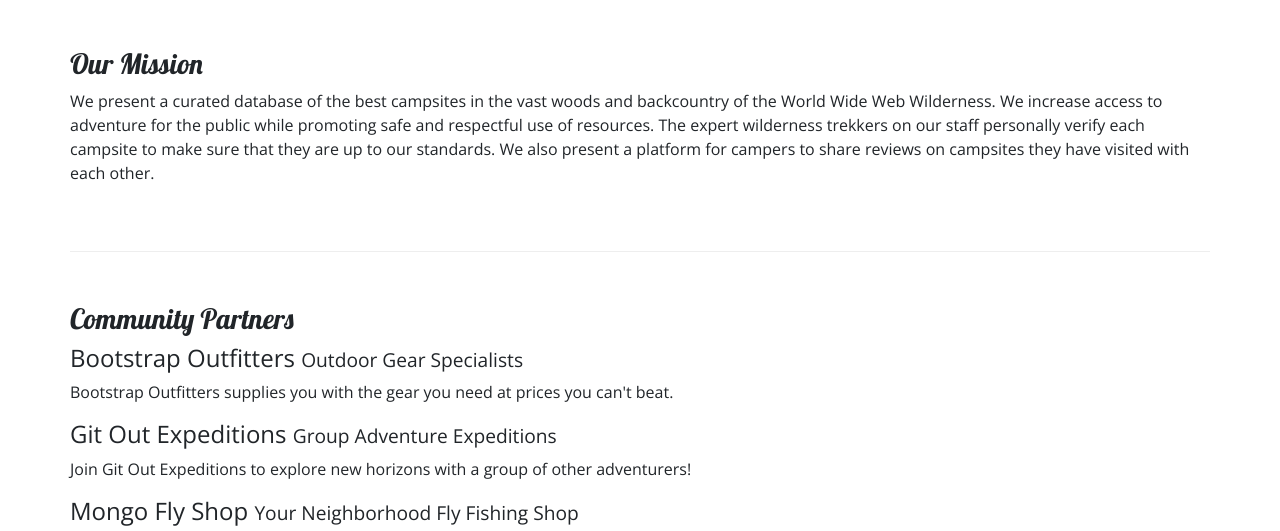
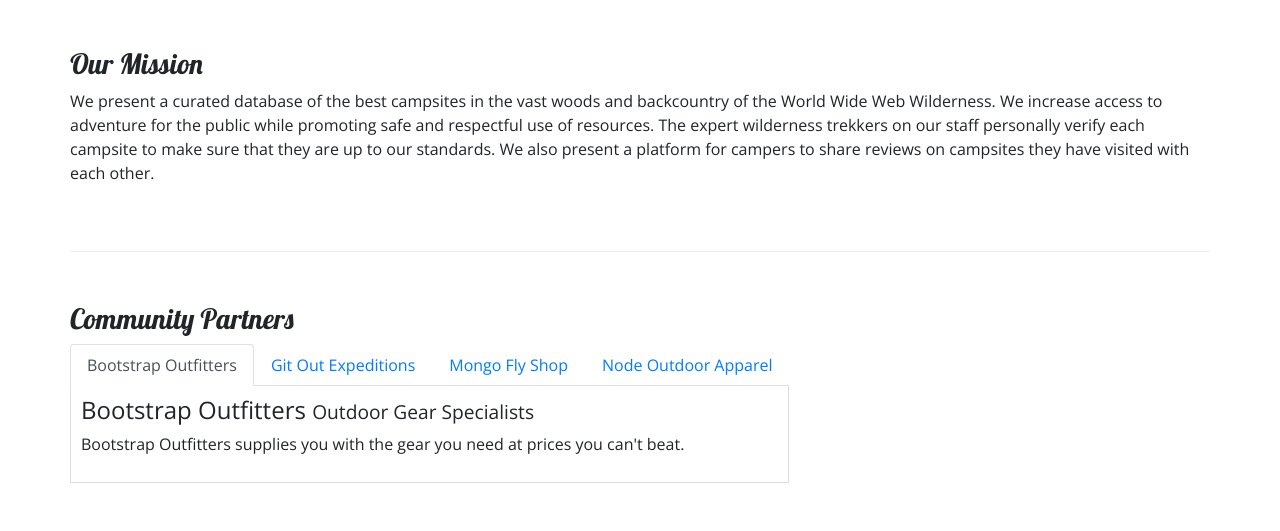
Before and after one commit to brandub/mount-joseph-hemp, a website: page aboutus.html in a window 1280 px wide. Shown: the part 358-889 px from the top of the page. Drawn offline with nearby package versions, Linux system fonts and the light colour scheme.

Commit message:
added tabs

```diff
--- a/aboutus.html
+++ b/aboutus.html
@@ -70,14 +70,27 @@
         <div class="row row-content">
             <div col="col">
                 <h3>Community Partners</h3>
-                <h4>Bootstrap Outfitters <small>Outdoor Gear Specialists</small></h4>
-                <p class="d-none d-sm-block">Bootstrap Outfitters supplies you with the gear you need at prices you can't beat.</p>
-                <h4>Git Out Expeditions <small>Group Adventure Expeditions</small></h4>
-                <p class="d-none d-sm-block">Join Git Out Expeditions to explore new horizons with a group of other adventurers!</p>
-                <h4>Mongo Fly Shop <small>Your Neighborhood Fly Fishing Shop</small></h4>
-                <p class="d-none d-sm-block">Need a new fishing pole, a tacklebox, or flies of all kinds? Stop by Mongo Fly Shop.</p>
-                <h4>Node Outdoor Apparel <small>Outdoor Clothes & Shoes</small></h4>
-                <p class="d-none d-sm-block">From polar fleeces to swimsuits, hiking boots to waders, a visit to Node will be sure to get you covered.</p>
+                <ul class="nav nav-tabs">
+                    <li class="nav-item"><a class="nav-link active" href="#bootstrap" role="tab" data-toggle="tab">Bootstrap Outfitters </a></li>
+                    <li class="nav-item"><a class="nav-link" href="#git" role="tab" data-toggle="tab">Git Out Expeditions </a></li>
+                    <li class="nav-item"><a class="nav-link" href="#mongo" role="tab" data-toggle="tab">Mongo Fly Shop </a></li>
+                    <li class="nav-item"><a class="nav-link" href="#node" role="tab" data-toggle="tab">Node Outdoor Apparel </a></li>
+                </ul>
+                <div class="tab-content">
+                    <div role="tabpanel" class="tab-pane fade show active" id="bootstrap"><h4>Bootstrap Outfitters <small>Outdoor Gear Specialists</small></h4>
+                        <p class="d-none d-sm-block">Bootstrap Outfitters supplies you with the gear you need at prices you can't beat.</p>
+                    </div>
+                    <div role="tabpanel" class="tab-pane fade" id="git"><h4>Git Out Expeditions <small>Group Adventure Expeditions</small></h4>
+                        <p class="d-none d-sm-block">Join Git Out Expeditions to explore new horizons with a group of other adventurers!</p>
+                    </div>
+                    <div role="tabpanel" class="tab-pane fade" id="mongo"><h4>Mongo Fly Shop <small>Your Neighborhood Fly Fishing Shop</small></h4>
+                        <p class="d-none d-sm-block">Need a new fishing pole, a tacklebox, or flies of all kinds? Stop by Mongo Fly Shop.</p>
+                    </div>
+                    <div role="tabpanel" class="tab-pane fade" id="node"><h4>Node Outdoor Apparel <small>Outdoor Clothes & Shoes</small></h4>
+                        <p class="d-none d-sm-block">From polar fleeces to swimsuits, hiking boots to waders, a visit to Node will be sure to get you covered.</p>
+                    </div>
+
+                </div>
             </div>
         </div>
     </div>
--- a/css/styles.css
+++ b/css/styles.css
@@ -34,3 +34,8 @@ footer {
 .navbar {
     background-color: #901CAD;
 }
+.tab-content {
+    border: 1px solid #DDD;
+    border-top: none;
+    padding: 10px;
+}
```
